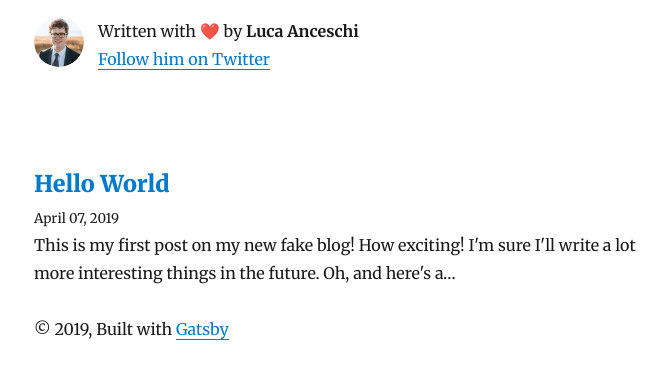
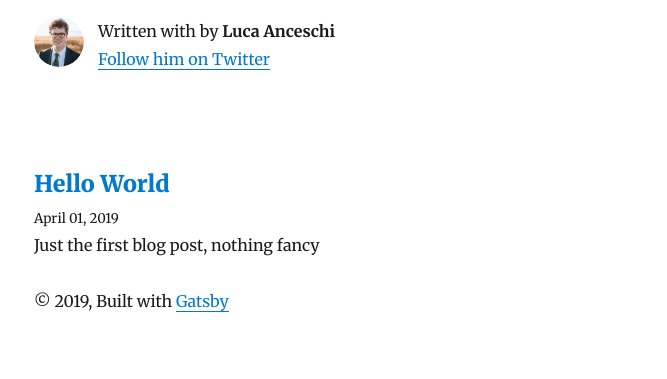
Before and after one commit to lanceschi/lanceschi.github.io, a Gatsby site: page / in a window 1280 px wide. Shown: the part 137-516 px from the top of the page, without its empty margins (291-958 px from the left). Built offline with nearby package versions, Linux system fonts and the light colour scheme; Gatsby itself is replaced by a stand-in of ours; some packages are replaced by stand-ins of ours.

Commit message:
Additional edits

```diff
--- a/content/blog/hello-world/index.md
+++ b/content/blog/hello-world/index.md
@@ -1,6 +1,7 @@
 ---
 title: Hello World
-date: "2019-04-07T17:15:03.284Z"
+date: "2019-04-01T17:47:03.284Z"
+description: Just the first blog post, nothing fancy
 ---
 
 This is my first post on my new fake blog! How exciting!
--- a/src/components/bio.js
+++ b/src/components/bio.js
@@ -38,7 +38,7 @@ function Bio() {
               }}
             />
             <p>
-              Written with ❤️ by <strong>{author}</strong><br />
+              Written with by <strong>{author}</strong><br />
               <a href={`https://twitter.com/${social.twitter}`}>
                 Follow him on Twitter
               </a>
```
